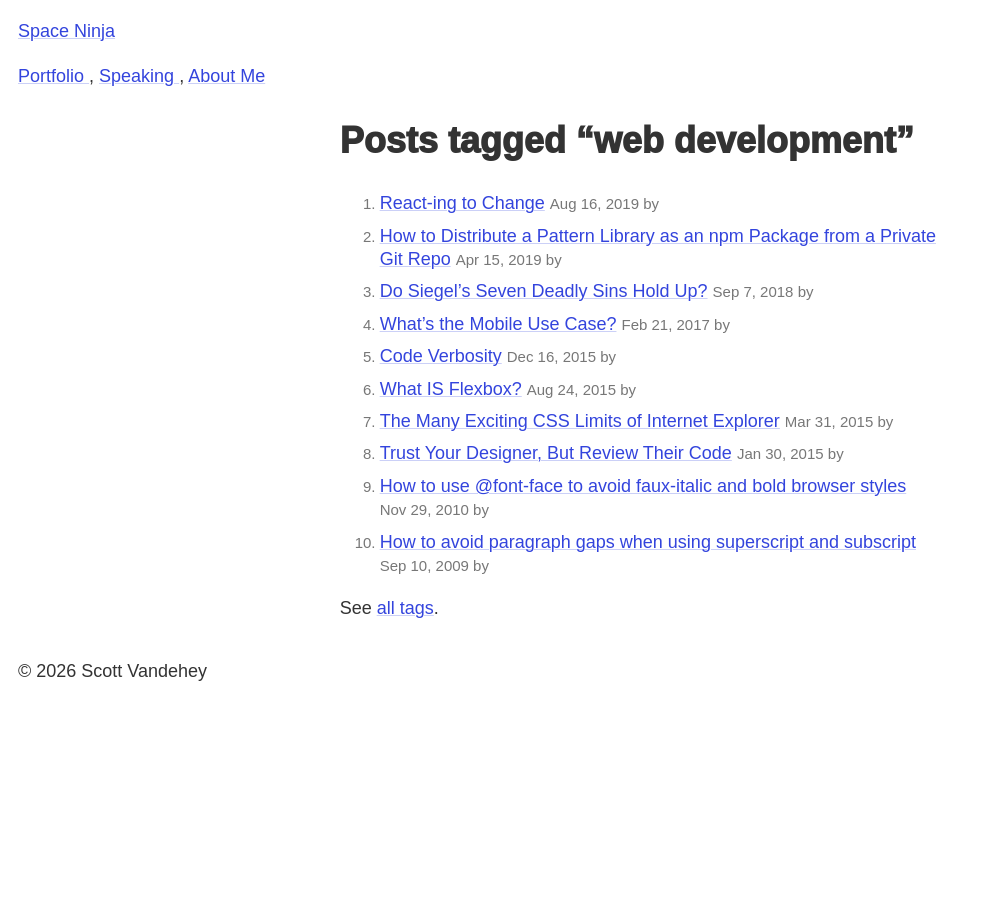
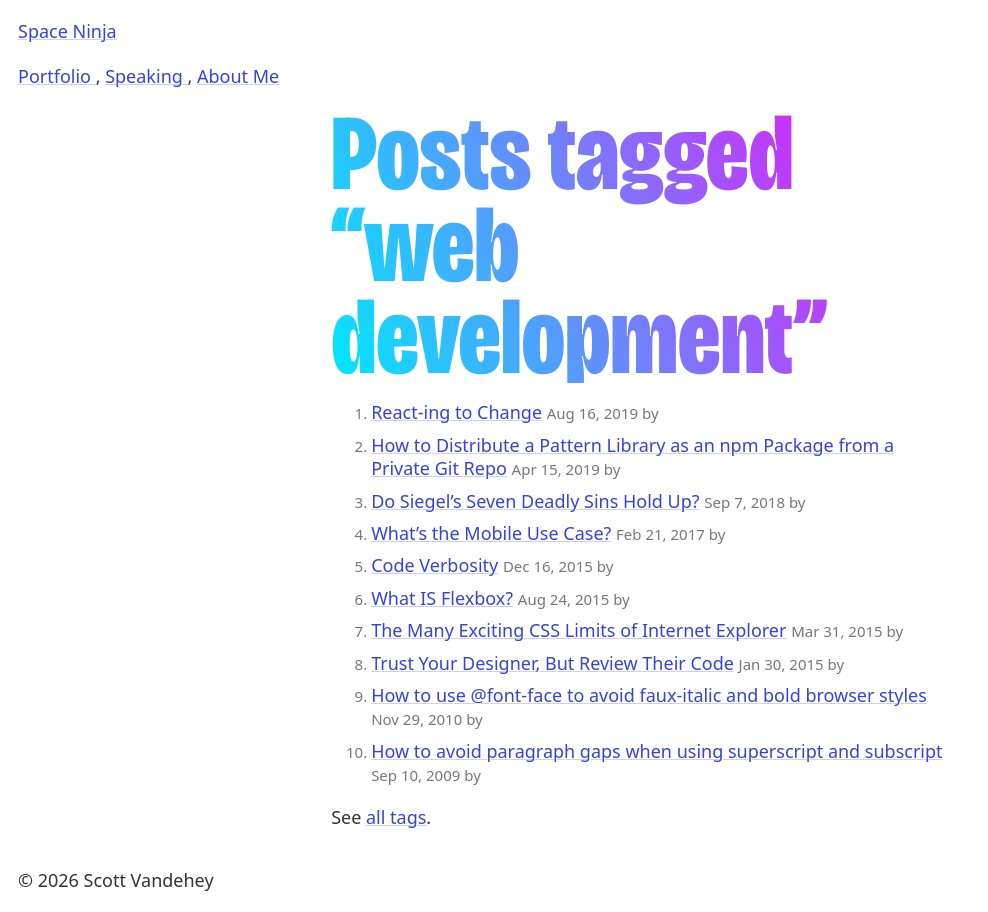
Before and after one commit to spaceninja/spaceninja.com, an Eleventy site: page src/tag.njk in a window 1280 px wide. Shown: the whole page, without its empty margins (0-988 px from the left). Before the commit the page ends 800 px from the top, so only its background shows below. Built offline with nearby package versions, Linux system fonts and the light colour scheme; Eleventy itself is replaced by a stand-in of ours; files that its build step writes are made by us from their sources.

Commit message:
add bricolage grotesque and rainbow headings

```diff
--- a/src/_includes/layouts/base.njk
+++ b/src/_includes/layouts/base.njk
@@ -9,8 +9,7 @@
 		<link rel="alternate" href="/feed/feed.json" type="application/json" title="{{ metadata.title }}">
     <link rel="stylesheet" href="/style.css">
     {% if prism %}<link rel="stylesheet" href="/prism.css">{% endif %}
-    <link rel="preconnect" href="https://fonts.googleapis.com">
-    <link rel="preconnect" href="https://fonts.gstatic.com" crossorigin>
+    <link rel="preload" href="/fonts/BricolageGrotesque[opsz,wdth,wght].woff2" as="font" type="font/woff2" crossorigin>
     {% block head %}{% endblock %}
 	</head>
   <body class="{{ body_class }}">
--- a/src/_scss/_theme.scss
+++ b/src/_scss/_theme.scss
@@ -6,10 +6,20 @@
   --color-link: #34d;
   --color-link-underline: #{rgba(#34d, 0.25)};
   --color-link-visited: #692dd1;
-}
+  --rainbow-gradient: linear-gradient(67deg, #00e8ff, #ff00f7);
+  --rainbow-gradient-alt: linear-gradient(67deg, #ff00d8, #fffd00);
 
-@media (prefers-color-scheme: dark) {
-  :root {
+  // --rainbow-gradient: linear-gradient(
+  //   -90deg,
+  //   #adfbda 0,
+  //   #35c3ff 30%,
+  //   #fda399 50%,
+  //   #76d880 70%,
+  //   #ebf38b 90%,
+  //   #adfbda 100%
+  // );
+
+  @media (prefers-color-scheme: dark) {
     --color-bg: #121212;
     --color-fg: #ccc;
     --color-subtle: #777;
@@ -17,6 +27,8 @@
     --color-link: #bb86fc;
     --color-link-underline: #{rgba(#bb86fc, 0.5)};
     --color-link-visited: #8f95ff;
+    --rainbow-gradient: linear-gradient(67deg, #ff00d8, #fffd00);
+    --rainbow-gradient-alt: linear-gradient(67deg, #00e8ff, #ff00f7);
   }
 }
 
@@ -45,6 +57,32 @@ a {
     text-decoration-thickness: 2px;
     text-underline-offset: auto;
   }
+}
+
+// stylelint-disable property-no-vendor-prefix
+h1,
+h2,
+h3,
+h4,
+h5,
+h6 {
+  -moz-background-clip: text;
+  -webkit-background-clip: text;
+  background-image: var(--rainbow-gradient, currentcolor);
+  background-repeat: repeat;
+  background-size: 100%;
+  // filter: drop-shadow(0 0 2rem #000);
+  -moz-text-fill-color: transparent;
+  -webkit-text-fill-color: transparent;
+}
+// stylelint-enable property-no-vendor-prefix
+
+h2,
+h3,
+h4,
+h5,
+h6 {
+  background-image: var(--rainbow-gradient-alt, currentcolor);
 }
 
 blockquote {
--- a/src/_scss/_typography.scss
+++ b/src/_scss/_typography.scss
@@ -1,3 +1,23 @@
+@font-face {
+  font-display: swap;
+  font-family: 'Bricolage Grotesque';
+  font-stretch: 75% 100%;
+  font-style: normal;
+  font-weight: 200 800;
+  src: url('/fonts/BricolageGrotesque[opsz,wdth,wght].woff2')
+    format('woff2-variations');
+}
+
+:root {
+  --system-fonts: ui-sans-serif, system-ui, sans-serif;
+  --mono-fonts: ui-monospace, consolas, monospace;
+  --heading-weight: 800;
+
+  @media (prefers-color-scheme: dark) {
+    --heading-weight: 800;
+  }
+}
+
 html {
   font-size: 16px;
 
@@ -7,13 +27,13 @@ html {
 }
 
 body {
-  font-family: ui-sans-serif, sans-serif;
+  font-family: var(--system-fonts);
   line-height: 1.5;
 }
 
 pre,
 code {
-  font-family: ui-monospace, Consolas, monospace;
+  font-family: var(--mono-fonts);
 }
 
 code {
@@ -26,15 +46,79 @@ h3,
 h4,
 h5,
 h6 {
-  // font-family: ui-rounded, system-ui, sans-serif;
-  font-stretch: 75%;
-  font-weight: 1000;
+  font-family: 'Bricolage Grotesque', var(--system-fonts);
+  font-weight: var(--heading-weight);
+  margin: 1em 0 1rem;
+
+  code {
+    font-size: smaller;
+    font-variation-settings: normal;
+    font-weight: normal;
+  }
 }
 
 h1,
 h2,
 h3 {
+  line-height: 1;
   text-wrap: balance;
+  text-wrap: pretty;
+}
+
+h1 {
+  font-size: 3em;
+  font-stretch: 75%;
+  font-variation-settings: 'opsz' 48;
+  line-height: 0.85;
+  margin-block-start: 0;
+
+  @media screen and (width >= 32em) {
+    font-size: 4em;
+    font-variation-settings: 'opsz' 64;
+  }
+
+  @media screen and (width >= 40em) {
+    font-size: 5em;
+    font-variation-settings: 'opsz' 80;
+  }
+
+  @media screen and (width >= 48em) {
+    font-size: 6em;
+    font-variation-settings: 'opsz' 96;
+  }
+}
+
+h2 {
+  font-size: 2em;
+  font-stretch: 80%;
+  font-variation-settings: 'opsz' 32;
+  line-height: 1.1;
+
+  @media screen and (width >= 48em) {
+    font-size: 3em;
+    font-variation-settings: 'opsz' 48;
+  }
+}
+
+h3 {
+  font-size: 1.5em;
+  font-stretch: 85%;
+  font-variation-settings: 'opsz' 24;
+  line-height: 1.1;
+
+  @media screen and (width >= 48em) {
+    font-size: 2em;
+    font-variation-settings: 'opsz' 32;
+  }
+}
+
+h4,
+h5,
+h6 {
+  font-size: 1.25em;
+  font-stretch: 90%;
+  font-variation-settings: 'opsz' 20;
+  line-height: 1.2;
 }
 
 em,
```
Also changed, not shown: README.md, public/fonts/BricolageGrotesque[opsz,wdth,wght].woff2 (added).
